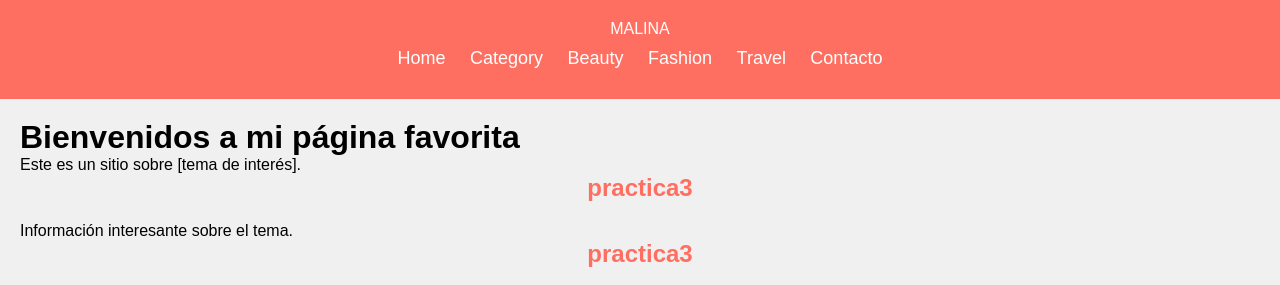
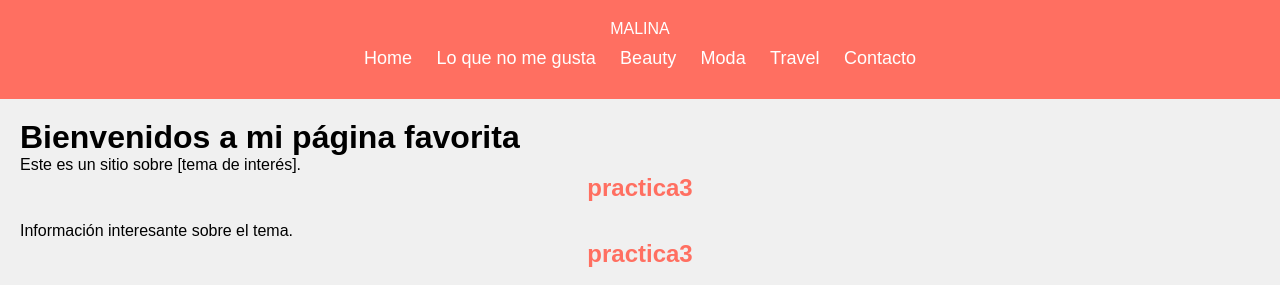
Before and after one commit to DeniCE628/practica03, a plain HTML site: page index.html in a window 1280 px wide. Shown: the top 285 px of the page. Drawn offline with Linux system fonts and the light colour scheme.

Commit message:
subiendo version2

```diff
--- a/index.html
+++ b/index.html
@@ -12,9 +12,9 @@
             <div class="logo">MALINA</div>
             <ul>
                 <li><a href="#">Home</a></li>
-                <li><a href="#">Category</a></li>
+                <li><a href="#">Lo que no me gusta</a></li>
                 <li><a href="#">Beauty</a></li>
-                <li><a href="#">Fashion</a></li>
+                <li><a href="#">Moda</a></li>
                 <li><a href="#">Travel</a></li>
                 <li><a href="#">Contacto</a></li>
             </ul>
```
